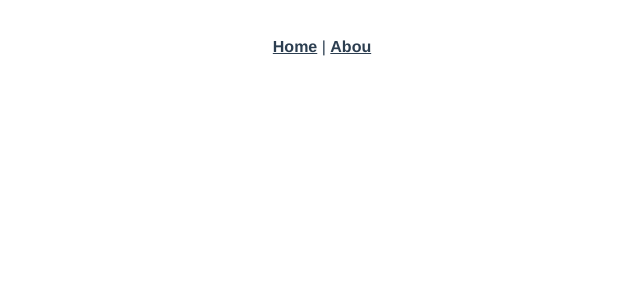
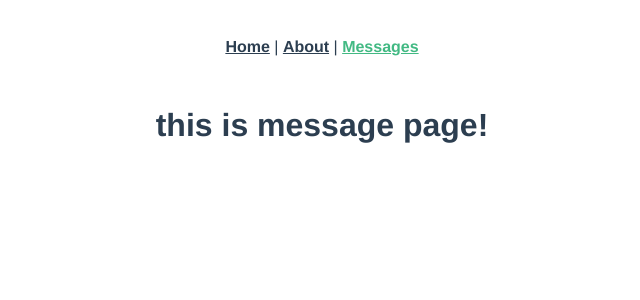
Before and after one commit to iwamoto-takaaki/vue-firebase-test, a Vue app: page /messages in a window 1280 px wide. Shown: the top 300 px of the page, without its empty margins (318-958 px from the left). Built offline with nearby package versions, Linux system fonts and the light colour scheme.

Commit message:
create messages page

```diff
--- a/src/App.vue
+++ b/src/App.vue
@@ -3,7 +3,9 @@
     #nav
       router-link(to="/") Home
       |  |
-      router-link(to="/about") Abou
+      router-link(to="/about") About
+      |  |
+      router-link(to="/messages") Messages
     router-view
  </template>
 
--- a/src/router/index.ts
+++ b/src/router/index.ts
@@ -18,6 +18,11 @@ const routes: RouteConfig[] = [
     // which is lazy-loaded when the route is visited.
     component: () => import(/* webpackChunkName: "about" */ '../views/About.vue'),
   },
+  {
+    path: '/messages',
+    name: 'Messages',
+    component: () => import('../views/Messages.vue'),
+  },
 ];
 
 const router = new VueRouter({
--- a/src/store/index.ts
+++ b/src/store/index.ts
@@ -5,6 +5,7 @@ Vue.use(Vuex);
 
 export default new Vuex.Store({
   state: {
+    message: ['hello world'],
   },
   mutations: {
   },
--- /dev/null
+++ b/src/views/Messages.vue
@@ -0,0 +1,10 @@
+<template lang="pug">
+    #messages
+        h1 this is message page!
+</template>
+<script lang="ts">
+import Vue from 'vue';
+export default Vue.extend({
+
+});
+</script>
```
